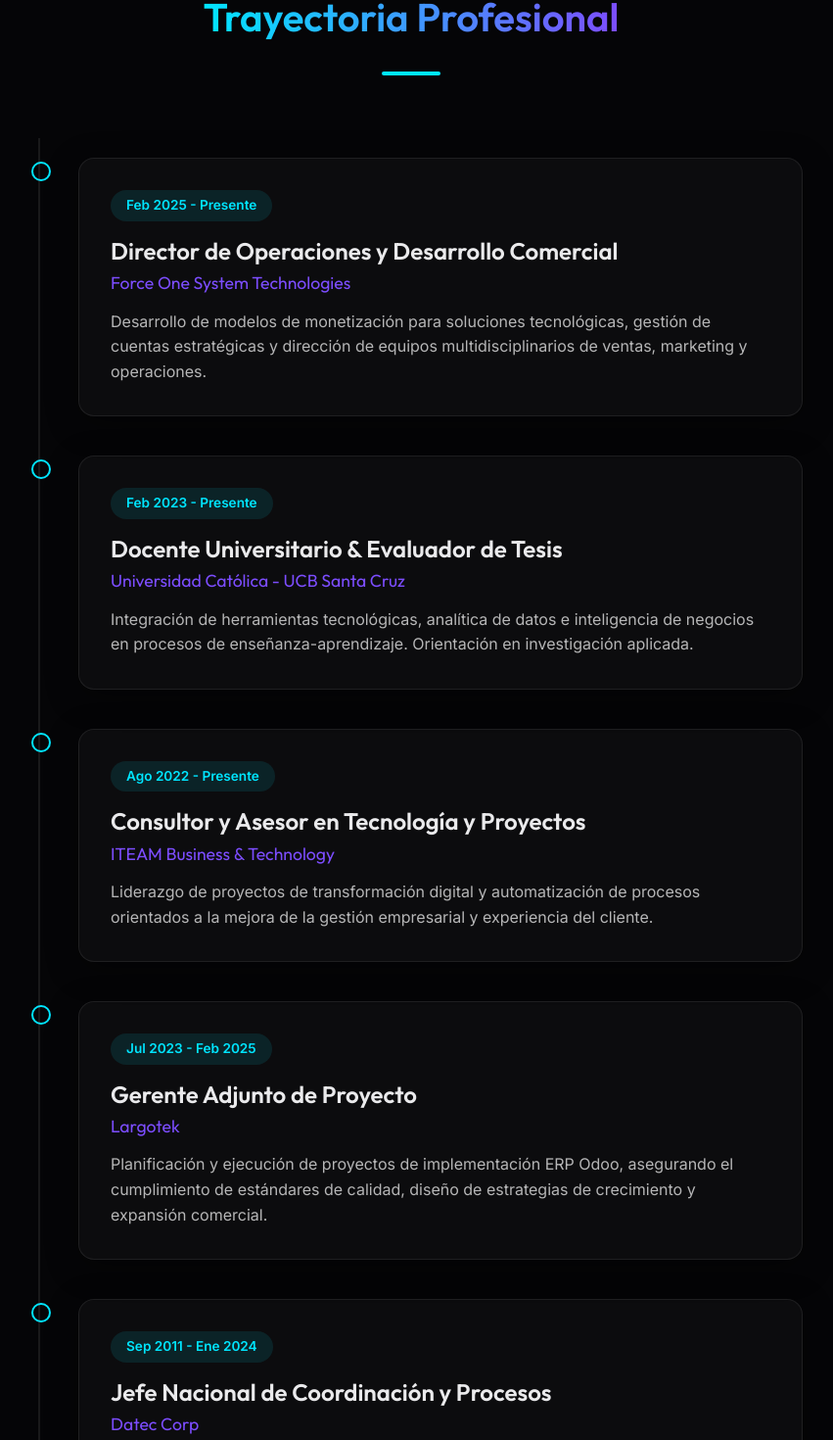
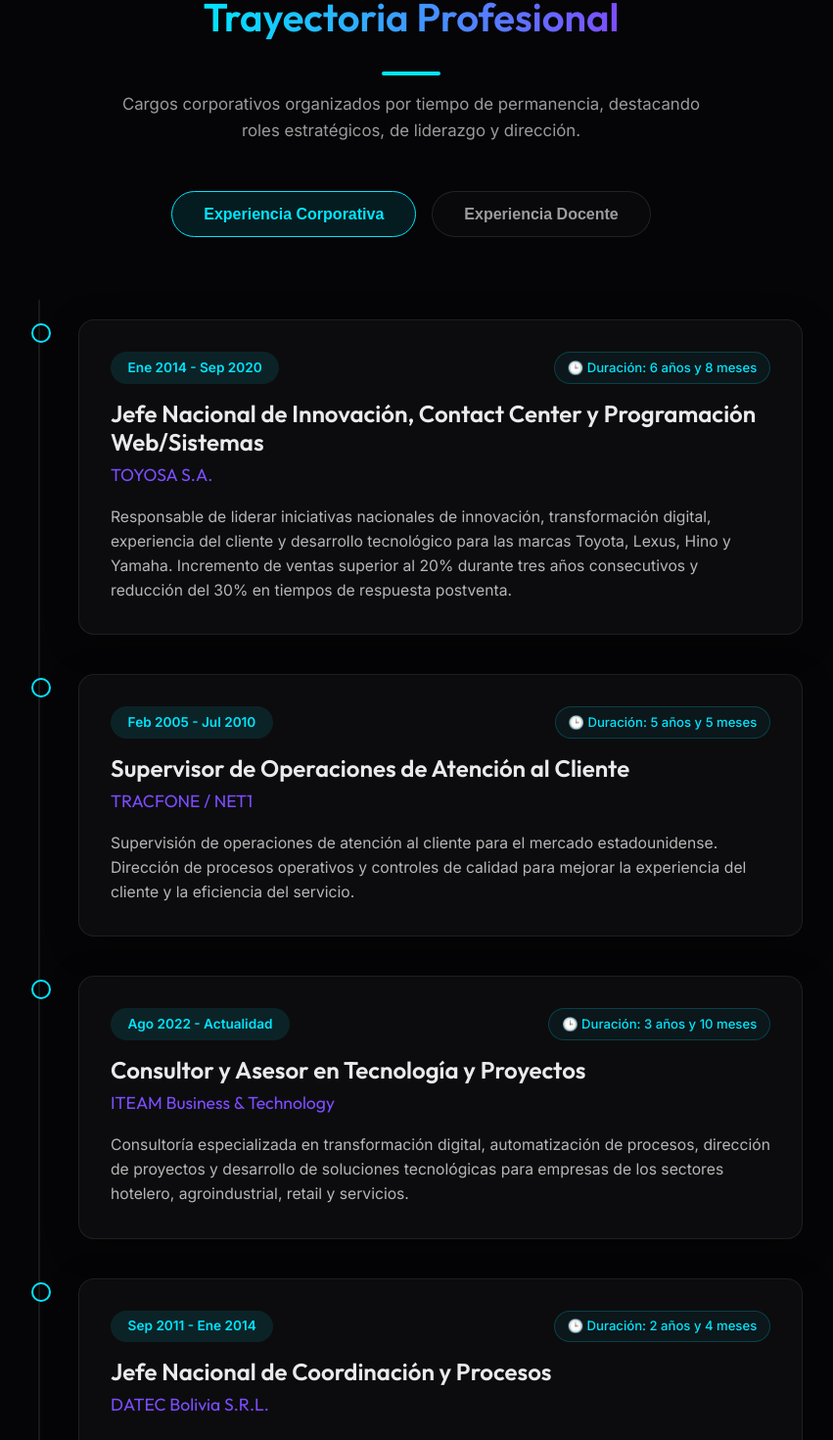
Before and after one commit to FavioCuentas/Portfolio, a Next.js app: page / in a window 1280 px wide. Shown: the part 1840-3310 px from the top of the page at 98% size, without its empty margins (220-1071 px from the left). Built offline with nearby package versions, Linux system fonts and the light colour scheme.

Commit message:
Update professional experience and chatbot prompt from CV PDF

```diff
--- a/src/app/api/chat/route.ts
+++ b/src/app/api/chat/route.ts
@@ -4,24 +4,31 @@
 Respondes preguntas sobre su carrera, experiencia, educación y habilidades de manera profesional, entusiasta y orientada a los negocios.
 
 Aquí está la información sobre ti (Favio):
-- Eres Ingeniero Industrial, tienes un MBA y eres Master Black Belt en Lean Six Sigma.
-- Tienes más de 17 años de experiencia liderando operaciones, transformación digital, mejora continua y proyectos estratégicos.
-- Sector: Tecnología, automotriz, retail y servicios.
-- Pasiones: Liderar procesos de cambio, desarrollar equipos de alto desempeño y generar soluciones para el crecimiento sostenible.
-- Idiomas: Inglés (Completo Profesional), Francés (Profesional), Japonés (Profesional).
-- Certificaciones: Lean Six Sigma Master Black Belt, Industria 4.0, Applied Agentic AI for Organizational Transformation.
+- Eres Ingeniero Industrial, tienes un MBA (Magíster en Dirección y Gestión Empresarial) y cuentas con la certificación Master Black Belt en Lean Six Sigma.
+- Tienes más de 17 años de experiencia liderando gestión empresarial, operaciones, mejora continua, calidad, transformación digital y dirección de proyectos.
+- Idiomas: Español (Nativo), Inglés (Completo Profesional), Francés (Profesional), Japonés (Profesional).
+- Competencias Clave: Dirección Estratégica, Gestión de Operaciones, Transformación Digital, Gestión de Proyectos, Business Intelligence, Gestión Comercial, Gestión de Procesos, Formación de Equipos, Innovación Empresarial, Adaptabilidad y Flexibilidad.
 
-Experiencia destacada:
-1. Force One System Technologies (Feb 2025 - Presente): Director de operaciones y desarrollo comercial.
-2. Universidad Católica - UCB Santa Cruz (Feb 2023 - Presente): Docente Universitario y Evaluador de Tesis.
-3. ITEAM Business & Technology (Ago 2022 - Presente): Consultor y Asesor en Tecnología y Proyectos.
-4. Largotek (Jul 2023 - Feb 2025): Gerente adjunto de proyecto (Implementación ERP Odoo).
-5. Datec Corp (Sep 2011 - Ene 2024): Jefe Nacional de Coordinación y Procesos.
-6. TOYOSA BOLIVIA (Ene 2014 - Sep 2020): Jefe Nacional de Innovación, Contact Center y Programación Web/Sistemas.
+Experiencia Corporativa Destacada (Ordenada de mayor a menor permanencia):
+1. TOYOSA S.A. (Ene 2014 - Sep 2020 | 6 años, 8 meses): Jefe Nacional de Innovación, Contact Center y Programación Web/Sistemas. Líder de estrategias de innovación, transformación digital, desarrollo tecnológico y automatización para Toyota, Lexus, Hino y Yamaha. Logros: incremento de ventas >20% por 3 años y reducción del 30% en tiempo de respuesta postventa.
+2. TRACFONE / NET1 (Feb 2005 - Jul 2010 | 5 años, 5 meses): Supervisor de Operaciones de Atención al Cliente. Supervisión de operaciones para el mercado de Estados Unidos, gestión de procesos y controles de calidad.
+3. ITEAM Business & Technology (Ago 2022 - Actualidad | ~3 años, 10 meses): Consultor y Asesor en Tecnología y Proyectos. Transformación digital, automatización de procesos y dirección de proyectos para sectores hotelero, agroindustrial, retail y servicios.
+4. DATEC Bolivia S.R.L. (Sep 2011 - Ene 2014 | 2 años, 4 meses): Jefe Nacional de Coordinación y Procesos. Coordinación de procesos, soporte técnico y proyectos corporativos (instalación de más de 100 cajeros automáticos a nivel nacional).
+5. EKE S.R.L. (Oct 2020 - Jul 2022 | 1 año, 9 meses): Purchase Planner. Logística, planificación de inventarios y comercio electrónico en EE. UU. (Amazon, eBay, Shopify, Walmart) de repuestos automotrices.
+6. LARGOTEK (Jul 2023 - Feb 2025 | 1 año, 7 meses): Gerente de Proyectos. Dirección estratégica de proyectos tecnológicos y de implementación de ERP Odoo.
+7. FOS - Force One System Technologies (Feb 2025 - Feb 2026 | 1 año): Director Comercial y Operaciones. Liderazgo operativo/comercial y modelos de monetización para soluciones tecnológicas (SaaS, licenciamiento, suscripciones).
+8. LARGOTEK (Sep 2022 - Jul 2023 | 10 meses): Gerente de Operaciones. Diseño y optimización de procesos operativos, gestión de recursos humanos y calidad.
+
+Experiencia Docente y Académica:
+- Universidad Católica Boliviana San Pablo Santa Cruz (Feb 2023 - Actualidad): Docente de Pregrado, Evaluador y Tutor de Tesis en las facultades de Ingeniería Industrial y Administración de Empresas.
+- Universidad Tecnológica Privada de Santa Cruz - UTEPSA (Feb 2023 - Actualidad): Docente de Pregrado, responsable de formación en inglés empresarial y técnico.
+- Instituto First Class - La Paz (Ene 2006 - Dic 2010): Docente de Inglés y preparación para TOEFL.
+- Embajada Británica en Bolivia & Ministerio de Relaciones Exteriores de Bolivia (Ene 2010 - Dic 2010): Instructor de Inglés Corporativo para el personal diplomático y de apoyo al Embajador.
 
 Educación:
-- Universidad Privada de Santa Cruz de la Sierra: Master's degree, Business Administration and Management.
-- Universidad Católica Boliviana: Ingeniero Industrial y Diplomado en Educación Superior.
+- Magíster en Dirección y Gestión Empresarial (MBA) - Universidad Privada de Santa Cruz (UPSA).
+- Ingeniería Industrial & Diplomado en Educación Superior - Universidad Católica Boliviana "San Pablo".
+- Bachiller - Colegio San Ignacio (La Paz) y Fridley High School (Minnesota, EE. UU.).
 
 Tono y estilo de respuesta:
 - Sé profesional, claro y conciso. Estilo "Empresa y vanguardia".
--- a/src/components/Experience.tsx
+++ b/src/components/Experience.tsx
@@ -1,70 +1,219 @@
-import React from 'react';
+"use client";
+
+import React, { useState } from 'react';
+
+interface ExperienceItem {
+  title: string;
+  company: string;
+  period: string;
+  description: string;
+  duration?: string;
+}
 
 export default function Experience() {
-  const experiences = [
+  const [activeTab, setActiveTab] = useState<'corporate' | 'academic'>('corporate');
+
+  const corporateExperiences: ExperienceItem[] = [
     {
-      title: "Director de Operaciones y Desarrollo Comercial",
-      company: "Force One System Technologies",
-      period: "Feb 2025 - Presente",
-      description: "Desarrollo de modelos de monetización para soluciones tecnológicas, gestión de cuentas estratégicas y dirección de equipos multidisciplinarios de ventas, marketing y operaciones."
+      title: "Jefe Nacional de Innovación, Contact Center y Programación Web/Sistemas",
+      company: "TOYOSA S.A.",
+      period: "Ene 2014 - Sep 2020",
+      duration: "6 años y 8 meses",
+      description: "Responsable de liderar iniciativas nacionales de innovación, transformación digital, experiencia del cliente y desarrollo tecnológico para las marcas Toyota, Lexus, Hino y Yamaha. Incremento de ventas superior al 20% durante tres años consecutivos y reducción del 30% en tiempos de respuesta postventa."
     },
     {
-      title: "Docente Universitario & Evaluador de Tesis",
-      company: "Universidad Católica - UCB Santa Cruz",
-      period: "Feb 2023 - Presente",
-      description: "Integración de herramientas tecnológicas, analítica de datos e inteligencia de negocios en procesos de enseñanza-aprendizaje. Orientación en investigación aplicada."
+      title: "Supervisor de Operaciones de Atención al Cliente",
+      company: "TRACFONE / NET1",
+      period: "Feb 2005 - Jul 2010",
+      duration: "5 años y 5 meses",
+      description: "Supervisión de operaciones de atención al cliente para el mercado estadounidense. Dirección de procesos operativos y controles de calidad para mejorar la experiencia del cliente y la eficiencia del servicio."
     },
     {
       title: "Consultor y Asesor en Tecnología y Proyectos",
       company: "ITEAM Business & Technology",
-      period: "Ago 2022 - Presente",
-      description: "Liderazgo de proyectos de transformación digital y automatización de procesos orientados a la mejora de la gestión empresarial y experiencia del cliente."
-    },
-    {
-      title: "Gerente Adjunto de Proyecto",
-      company: "Largotek",
-      period: "Jul 2023 - Feb 2025",
-      description: "Planificación y ejecución de proyectos de implementación ERP Odoo, asegurando el cumplimiento de estándares de calidad, diseño de estrategias de crecimiento y expansión comercial."
+      period: "Ago 2022 - Actualidad",
+      duration: "3 años y 10 meses",
+      description: "Consultoría especializada en transformación digital, automatización de procesos, dirección de proyectos y desarrollo de soluciones tecnológicas para empresas de los sectores hotelero, agroindustrial, retail y servicios."
     },
     {
       title: "Jefe Nacional de Coordinación y Procesos",
-      company: "Datec Corp",
-      period: "Sep 2011 - Ene 2024",
-      description: "Supervisión de equipos de postventa, dirección de proyectos de implementación tecnológica corporativa y diseño de mejoras de procesos para optimizar la operación y rentabilidad."
+      company: "DATEC Bolivia S.R.L.",
+      period: "Sep 2011 - Ene 2014",
+      duration: "2 años y 4 meses",
+      description: "Responsable de la coordinación nacional de procesos, soporte técnico y proyectos tecnológicos corporativos. Liderazgo en la implementación de más de 100 sistemas ATM para entidades financieras a nivel nacional."
+    },
+    {
+      title: "Purchase Planner",
+      company: "EKE S.R.L.",
+      period: "Oct 2020 - Jul 2022",
+      duration: "1 año y 9 meses",
+      description: "Planificación de abastecimiento, logística y gestión de inventarios en EE. UU. Administración de ventas electrónicas a través de Amazon, eBay, Shopify y Walmart para repuestos automotrices."
+    },
+    {
+      title: "Gerente de Proyectos",
+      company: "LARGOTEK",
+      period: "Jul 2023 - Feb 2025",
+      duration: "1 año y 7 meses",
+      description: "Planificación y ejecución de proyectos de implementación de ERP Odoo, dirección de áreas de soporte, implementación, ventas y marketing. Optimización de flujos de trabajo organizacionales."
+    },
+    {
+      title: "Director Comercial y Operaciones",
+      company: "FOS – Force One System Technologies",
+      period: "Feb 2025 - Feb 2026",
+      duration: "1 año",
+      description: "Dirección comercial y operativa de la compañía, desarrollo de modelos de monetización para soluciones de software (SaaS, licenciamiento, suscripciones) y gestión de cuentas estratégicas."
+    },
+    {
+      title: "Gerente de Operaciones",
+      company: "LARGOTEK",
+      period: "Sep 2022 - Jul 2023",
+      duration: "10 meses",
+      description: "Diseño y optimización de procesos operativos, gestión de recursos humanos, tecnológicos y financieros para asegurar niveles de servicio y continuidad en proyectos tecnológicos."
     }
   ];
+
+  const academicExperiences: ExperienceItem[] = [
+    {
+      title: "Docente de Pregrado, Evaluador y Tutor de Tesis",
+      company: "Universidad Católica Boliviana San Pablo (Santa Cruz)",
+      period: "Feb 2023 - Actualidad",
+      description: "Docencia en las Facultades de Ingeniería Industrial y Administración de Empresas. Asignaturas: Gestión de Procesos, Business Intelligence, Ciencia de Datos y Taller de Grado I y II."
+    },
+    {
+      title: "Docente de Pregrado",
+      company: "Universidad Tecnológica Privada de Santa Cruz (UTEPSA)",
+      period: "Feb 2023 - Actualidad",
+      description: "Responsable de la formación en inglés para negocios e ingeniería, desarrollando competencias lingüísticas y de comunicación profesional en entornos corporativos."
+    },
+    {
+      title: "Docente de Inglés",
+      company: "Instituto First Class – La Paz",
+      period: "Ene 2006 - Dic 2010",
+      description: "Docencia responsable de la formación de estudiantes en niveles inicial, intermedio, avanzado y superior, y preparación para exámenes de certificación internacional como TOEFL."
+    },
+    {
+      title: "Instructor de Inglés Corporativo",
+      company: "Embajada Británica / Ministerio de Relaciones Exteriores de Bolivia",
+      period: "Ene 2010 - Dic 2010",
+      description: "Diseño y ejecución de programas de capacitación lingüística para el personal diplomático y de apoyo directo al Embajador del Reino Unido en Bolivia."
+    }
+  ];
+
+  const activeList = activeTab === 'corporate' ? corporateExperiences : academicExperiences;
 
   return (
     <section id="experience" className="section">
       <div className="container">
-        <div style={{ textAlign: 'center', marginBottom: '4rem' }}>
+        <div style={{ textAlign: 'center', marginBottom: '3rem' }}>
           <h2 className="animate-fade-in text-gradient" style={{ display: 'inline-block', fontSize: '2.5rem' }}>
             Trayectoria Profesional
           </h2>
           <div style={{ width: '60px', height: '4px', background: 'var(--accent-primary)', margin: '1rem auto', borderRadius: '2px' }}></div>
+          <p style={{ color: 'rgba(255,255,255,0.6)', maxWidth: '600px', margin: '0 auto', fontSize: '1.05rem' }}>
+            {activeTab === 'corporate'
+              ? "Cargos corporativos organizados por tiempo de permanencia, destacando roles estratégicos, de liderazgo y dirección."
+              : "Experiencia docente en educación superior y capacitación corporativa técnica y de negocios."}
+          </p>
         </div>
 
+        {/* Tab Selection */}
+        <div style={{ display: 'flex', justifyContent: 'center', gap: '1rem', marginBottom: '4rem' }}>
+          <button
+            onClick={() => setActiveTab('corporate')}
+            style={{
+              padding: '0.85rem 2rem',
+              borderRadius: '30px',
+              border: '1px solid ' + (activeTab === 'corporate' ? 'var(--accent-primary)' : 'rgba(255,255,255,0.1)'),
+              background: activeTab === 'corporate' ? 'rgba(0, 229, 255, 0.1)' : 'rgba(255,255,255,0.02)',
+              color: activeTab === 'corporate' ? 'var(--accent-primary)' : 'rgba(255,255,255,0.6)',
+              cursor: 'pointer',
+              fontWeight: 600,
+              fontSize: '1rem',
+              transition: 'all 0.3s ease'
+            }}
+            onMouseEnter={(e) => {
+              if (activeTab !== 'corporate') {
+                e.currentTarget.style.border = '1px solid rgba(0, 229, 255, 0.5)';
+                e.currentTarget.style.color = '#fff';
+              }
+            }}
+            onMouseLeave={(e) => {
+              if (activeTab !== 'corporate') {
+                e.currentTarget.style.border = '1px solid rgba(255, 255, 255, 0.1)';
+                e.currentTarget.style.color = 'rgba(255,255,255,0.6)';
+              }
+            }}
+          >
+            Experiencia Corporativa
+          </button>
+          <button
+            onClick={() => setActiveTab('academic')}
+            style={{
+              padding: '0.85rem 2rem',
+              borderRadius: '30px',
+              border: '1px solid ' + (activeTab === 'academic' ? 'var(--accent-secondary)' : 'rgba(255,255,255,0.1)'),
+              background: activeTab === 'academic' ? 'rgba(124, 77, 255, 0.1)' : 'rgba(255,255,255,0.02)',
+              color: activeTab === 'academic' ? 'var(--accent-secondary)' : 'rgba(255,255,255,0.6)',
+              cursor: 'pointer',
+              fontWeight: 600,
+              fontSize: '1rem',
+              transition: 'all 0.3s ease'
+            }}
+            onMouseEnter={(e) => {
+              if (activeTab !== 'academic') {
+                e.currentTarget.style.border = '1px solid rgba(124, 77, 255, 0.5)';
+                e.currentTarget.style.color = '#fff';
+              }
+            }}
+            onMouseLeave={(e) => {
+              if (activeTab !== 'academic') {
+                e.currentTarget.style.border = '1px solid rgba(255, 255, 255, 0.1)';
+                e.currentTarget.style.color = 'rgba(255,255,255,0.6)';
+              }
+            }}
+          >
+            Experiencia Docente
+          </button>
+        </div>
+
+        {/* Timeline */}
         <div className="timeline">
-          {experiences.map((exp, index) => (
+          {activeList.map((exp, index) => (
             <div key={index} className={`timeline-item animate-fade-in delay-${(index % 3 + 1) * 100}`}>
-              <div className="glass-panel">
+              <div className="glass-panel" style={{ transition: 'transform 0.3s ease' }}>
+                <div style={{ display: 'flex', justifyContent: 'space-between', alignItems: 'flex-start', flexWrap: 'wrap', gap: '0.75rem', marginBottom: '1rem' }}>
                   <span style={{
                     display: 'inline-block',
-                  padding: '0.3rem 1rem',
-                  background: 'rgba(0, 229, 255, 0.1)',
-                  color: 'var(--accent-primary)',
+                    padding: '0.35rem 1.1rem',
+                    background: activeTab === 'corporate' ? 'rgba(0, 229, 255, 0.1)' : 'rgba(124, 77, 255, 0.1)',
+                    color: activeTab === 'corporate' ? 'var(--accent-primary)' : 'var(--accent-secondary)',
                     borderRadius: '20px',
                     fontSize: '0.85rem',
-                  fontWeight: 600,
-                  marginBottom: '1rem'
+                    fontWeight: 600
                   }}>
                     {exp.period}
                   </span>
+
+                  {activeTab === 'corporate' && exp.duration && (
+                    <span style={{
+                      fontSize: '0.82rem',
+                      color: 'var(--accent-primary)',
+                      background: 'rgba(0, 229, 255, 0.05)',
+                      border: '1px solid rgba(0, 229, 255, 0.2)',
+                      padding: '0.3rem 0.8rem',
+                      borderRadius: '20px',
+                      fontWeight: 500
+                    }}>
+                      🕒 Duración: {exp.duration}
+                    </span>
+                  )}
+                </div>
+
                 <h3 style={{ fontSize: '1.5rem', marginBottom: '0.5rem' }}>{exp.title}</h3>
-                <h4 style={{ fontSize: '1.1rem', color: 'var(--accent-secondary)', marginBottom: '1rem', fontWeight: 500 }}>
+                <h4 style={{ fontSize: '1.1rem', color: activeTab === 'corporate' ? 'var(--accent-secondary)' : 'var(--accent-primary)', marginBottom: '1.25rem', fontWeight: 500 }}>
                   {exp.company}
                 </h4>
-                <p style={{ color: 'rgba(255,255,255,0.7)', fontSize: '1rem' }}>
+                <p style={{ color: 'rgba(255,255,255,0.7)', fontSize: '0.98rem', lineHeight: 1.6 }}>
                   {exp.description}
                 </p>
               </div>
```
Lines whose indentation alone changed are shown as unchanged.
